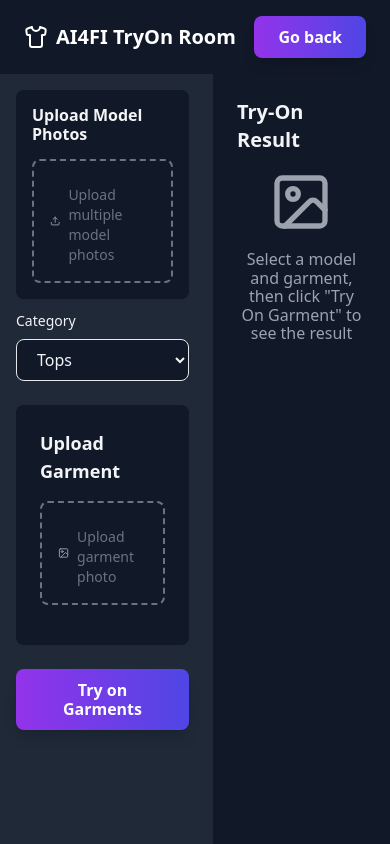
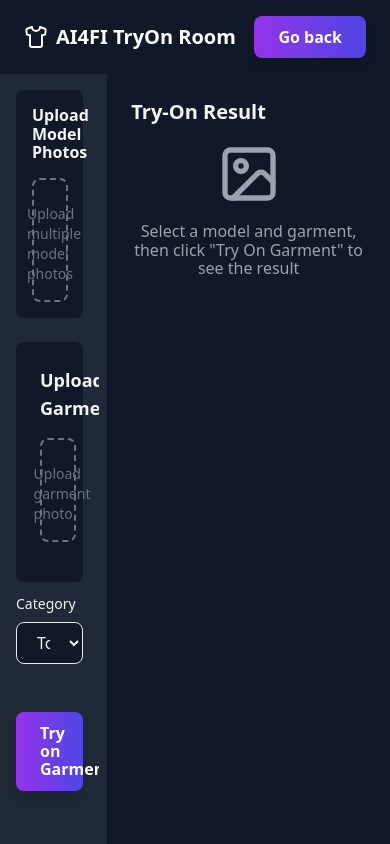
Before and after one commit to Suhail786553/ai4fi-frontend, a React (Vite) app: page /virtualtryon in a window 390 px wide. Built offline with nearby package versions, Linux system fonts and the light colour scheme.

Commit message:
added new changes

```diff
--- a/src/Components/VirtualTryOn/VirtualTryon.jsx
+++ b/src/Components/VirtualTryOn/VirtualTryon.jsx
@@ -105,9 +105,9 @@ function VirtualTryon() {
       </header>
 
       <div className='w-full h-[calc(100vh_-_72px)] overflow-hidden'>
-        <div className='flex h-full lg:grid-cols-2 gap-2'>
+        <div className='flex lg:grid-cols-2 gap-2 '>
           {/* Model Images Upload */}
-          <div className='basis-4/12 p-4 h-full'>
+          <div className='basis-4/12 p-4  h-[calc(100vh_-_72px)] overflow-x-auto'>
             <div>
               <div className='bg-gray-900 p-4 rounded-lg shadow-sm'>
                 <div className='flex justify-between items-center mb-4'>
@@ -144,22 +144,10 @@ function VirtualTryon() {
                 ))}
               </div> */}
               </div>
-
-              <div className='py-3 mb-3'>
-                <label className='block text-sm font-medium mb-2 text-gray-100'>Category</label>
-                <select
-                  value={category}
-                  onChange={(e) => setCategory(e.target.value)}
-                  className='w-full border text-gray-100 bg-gray-900 rounded-lg px-4 py-2'>
-                  <option value='tops'>Tops</option>
-                  <option value='bottoms'>Bottoms</option>
-                  <option value='one-pieces'>One-Pieces</option>
-                </select>
-              </div>
             </div>
             <div>
               {/* Garment Upload */}
-              <div className='bg-gray-900 p-6 rounded-lg shadow-sm pb-10'>
+              <div className='bg-gray-900 p-6 rounded-lg shadow-sm pb-10 mt-6'>
                 <h2 className='text-lg font-semibold mb-4 text-gray-100'>Upload Garment</h2>
                 <div className='border-2 border-dashed border-gray-500 rounded-lg p-4'>
                   <label className='flex justify-center gap-2 items-center cursor-pointer'>
@@ -182,6 +170,18 @@ function VirtualTryon() {
                 )}
               </div>
 
+              <div className='py-3 mb-3'>
+                <label className='block text-sm font-medium mb-2 text-gray-100'>Category</label>
+                <select
+                  value={category}
+                  onChange={(e) => setCategory(e.target.value)}
+                  className='w-full border text-gray-100 bg-gray-900 rounded-lg px-4 py-2'>
+                  <option value='tops'>Tops</option>
+                  <option value='bottoms'>Bottoms</option>
+                  <option value='one-pieces'>One-Pieces</option>
+                </select>
+              </div>
+
               <button
                 onClick={tryOn}
                 className=' mt-6 w-full cursor-pointer justify-center gap-2 items-center bg-gradient-to-r from-purple-600 to-indigo-600 hover:bg-gradient-to-r hover:from-purple-800 hover:to-indigo-800 text-white font-bold px-6 py-3 rounded-lg shadow-lg transition-transform'>
@@ -196,6 +196,7 @@ function VirtualTryon() {
               </button>
             </div>
           </div>
+
           <div className='bg-gray-900 p-6 shadow-sm w-full  basis-8/8  h-[calc(100vh_-_72px)] overflow-y-auto'>
             <h2 className='text-xl font-semibold mb-4 text-gray-100'>Try-On Result</h2>
             <div className=' rounded-lg pb-10 flex w-full flex-col'>
```
